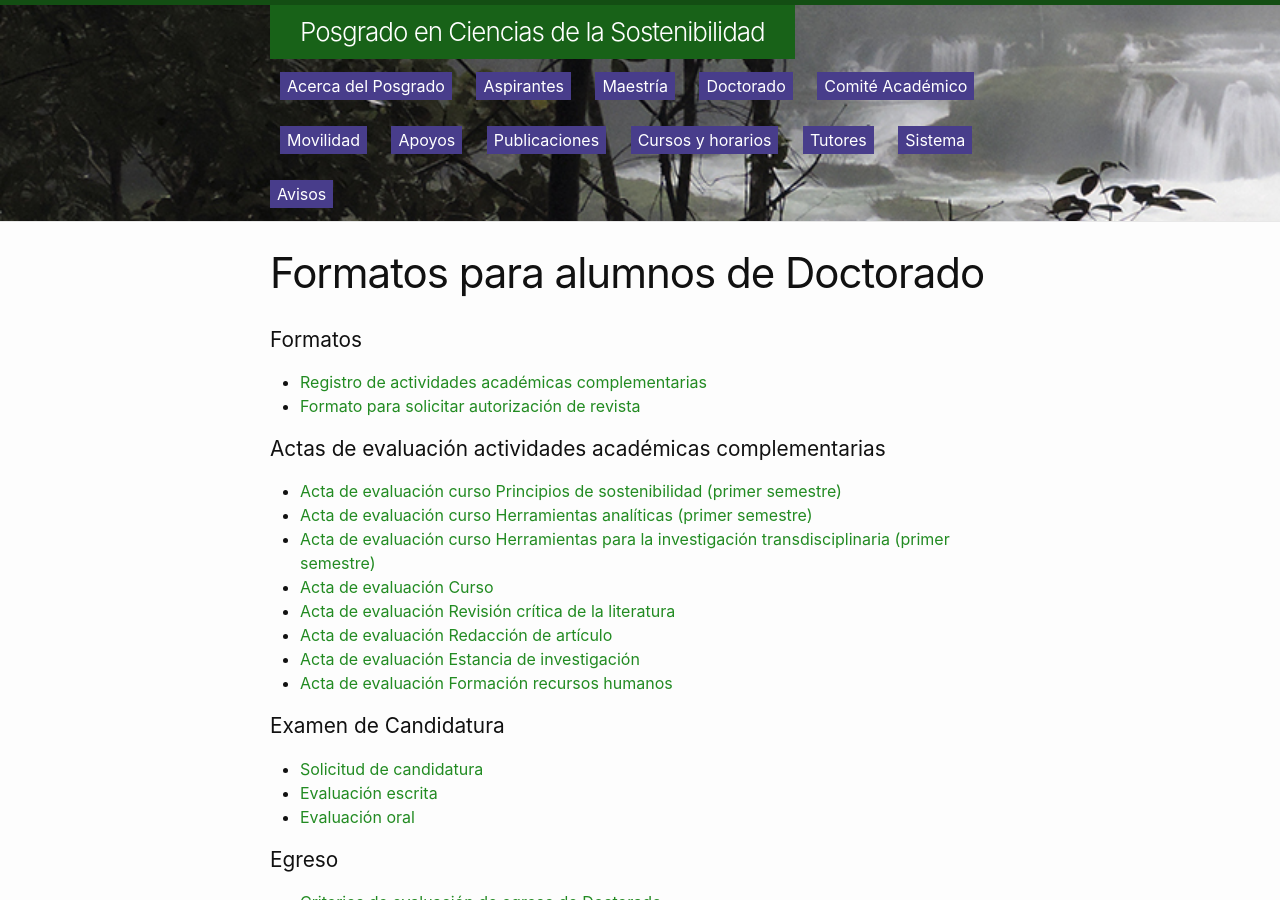
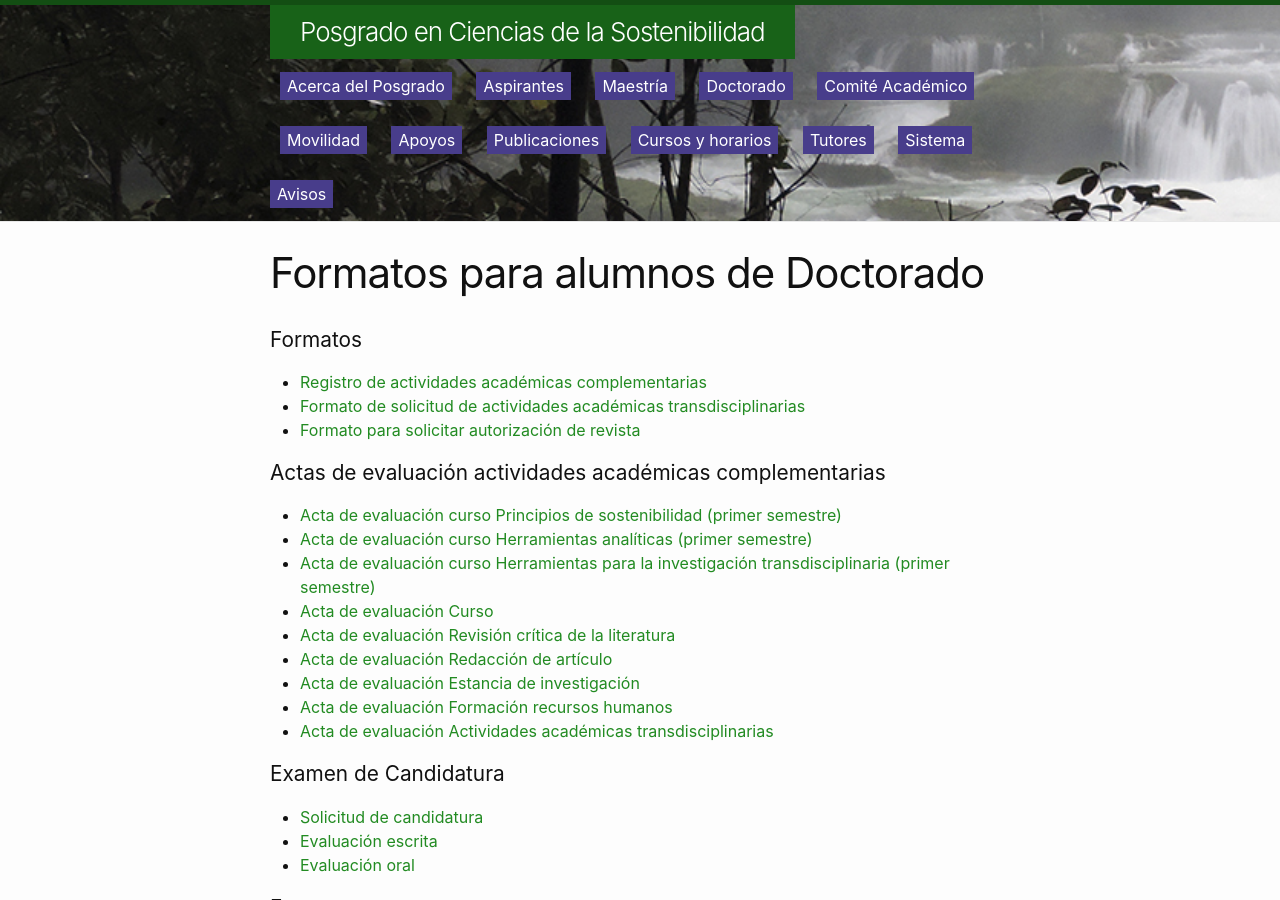
Before and after one commit to pcs-unam/pcs-unam.github.io, a Jekyll site: the page built from doctorado/descargables.md, in a window 1280 px wide and 900 px high. Built offline with Jekyll 4.4.1, drawn with Linux system fonts in a browser that asks for light colours.

Commit message:
Se subieron nuevos formatos de actividad académica nueva

```diff
--- a/doctorado/descargables.md
+++ b/doctorado/descargables.md
@@ -7,6 +7,7 @@ permalink: /doctorado/descargables/
 ## Formatos
 
  - [Registro de actividades académicas complementarias](/assets/formatos/doctorado/formato-actividades-academicas-complementarias.xlsx)
+- [Formato de solicitud de actividades académicas transdisciplinarias](/assets/formatos/doctorado/solicitud_act_acad_transdisciplinarias.xlsx)
  <!-- [Propuesta de comité tutor](/assets/formatos/doctorado/propuesta_comite_tutor_doctorado.xlsx) -->
  - [Formato para solicitar autorización de revista](/assets/formatos/doctorado/formato_solicitud_revista.xlsx)
 
@@ -20,6 +21,7 @@ permalink: /doctorado/descargables/
  - [Acta de evaluación Redacción de artículo](/assets/formatos/doctorado/acta_redaccion_articulo.pdf)
  - [Acta de evaluación Estancia de investigación](/assets/formatos/doctorado/acta_estancia_investigacion.pdf)
  - [Acta de evaluación Formación recursos humanos](/assets/formatos/doctorado/acta_formacion_recursos_humanos.pdf)
+ - [Acta de evaluación Actividades académicas transdisciplinarias](/assets/formatos/doctorado/acta_act_acad_transdisciplinarias.pdf)
 
 ## Examen de Candidatura
 
```
